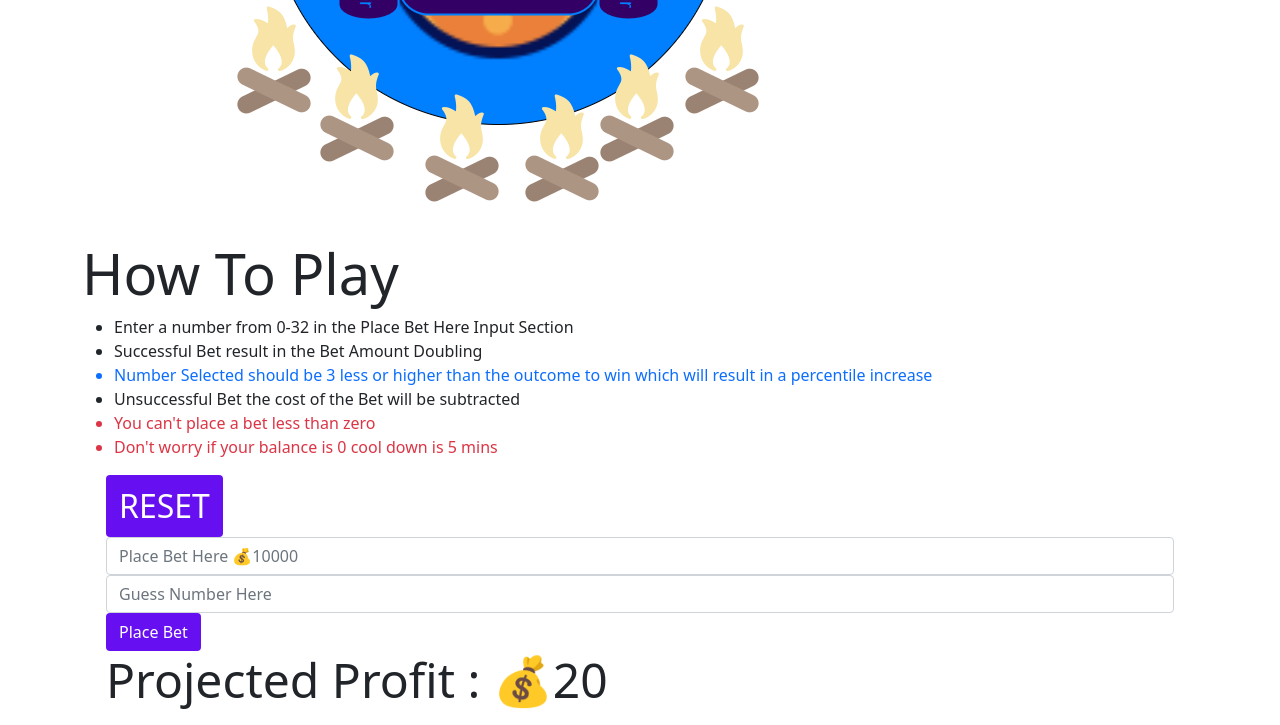
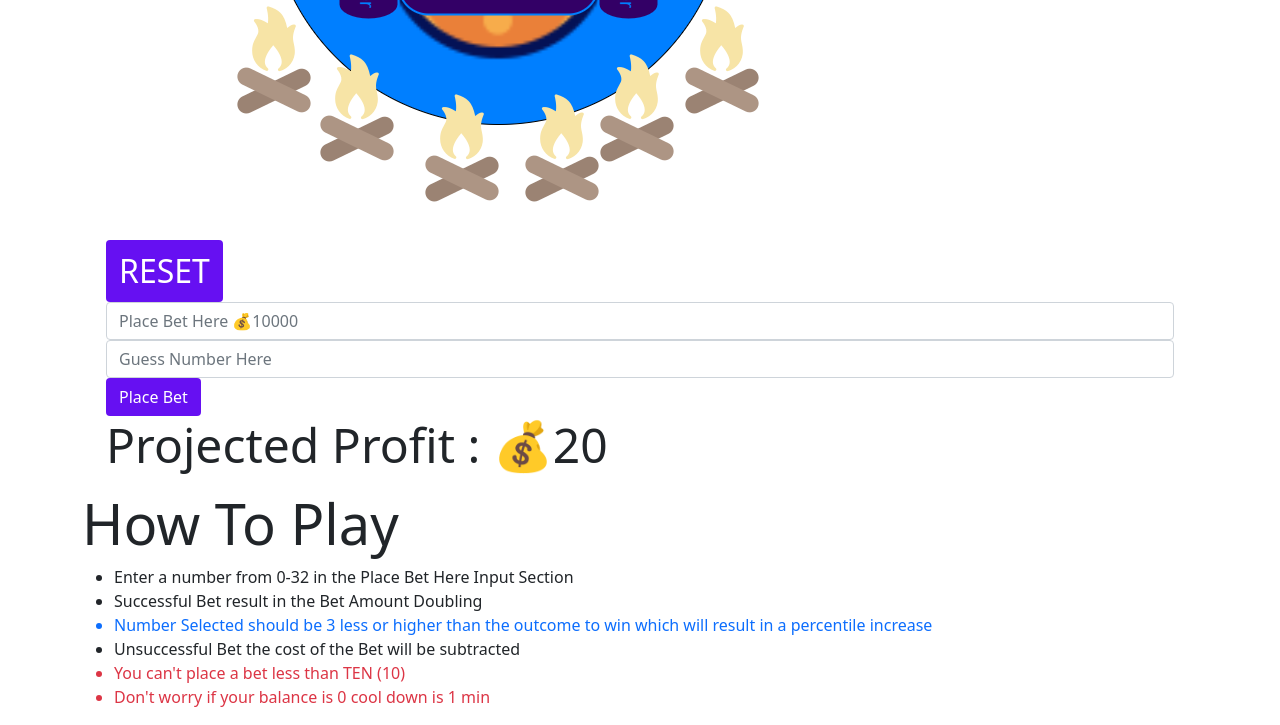
Before and after one commit to shaundiyoung/Gambling, a Flask app: page /landing in a window 1280 px wide. Shown: the part 702-1427 px from the top of the page. Run offline with Flask 2, Linux system fonts and the light colour scheme.

Commit message:
Swapped the Position of How to Play and Betting Options

```diff
--- a/static/js/index.js
+++ b/static/js/index.js
@@ -24,3 +24,9 @@ function randomNum(){
 function initiallizeCount(){
     finishDate = startDate+1;
 }
+
+
+function submitVal(){
+    let guessnum = guess.value;
+    console.log(guessnum);
+}
--- a/templates/index.html
+++ b/templates/index.html
@@ -59,7 +59,21 @@
                 </audio>
                 <!-- <img class="w-100 h-80" src="{{ url_for('static', filename='images/GamblingPot.png') }}" alt=""> -->
             </div>
-            <div class="col container">
+            <div class="col container">                <div>
+                  <div class="container">
+                <button onclick="randomNum()" class="btn purple" style="font-size: 2rem;">
+                  RESET
+                </button>
+                  <input class="form-control" type="number" name="val" id="val" max="1000000000000" min="10" placeholder="Place Bet Here &#128176;10000">
+                  <input class="form-control" type="number" name="guess" id="guess" min="0" max="32" placeholder="Guess Number Here">
+                  <button class="btn purple" onclick="submitVal()">
+                    Place Bet
+                  </button>
+                  <div>
+                    <p class="display-5">Projected Profit : <span> &#128176;</span><span id="Profit">20</span></p>
+                  </div>
+                </div>
+                </div>
               <h5 class="display-4">How To Play</h5>
               <div>
                 <ul>
@@ -67,26 +81,12 @@
                   <li>Successful Bet result in the Bet Amount Doubling</li>
                   <li class="text-primary">Number Selected should be 3 less or higher than the outcome to win which will result in a percentile increase</li>
                   <li>Unsuccessful Bet the cost of the Bet will be subtracted</li>
-                  <li class="text-danger"> You can't place a bet less than zero </li>
-                  <li class="text-danger"> Don't worry if your balance is 0 cool down is 5 mins</li>
+                  <li class="text-danger"> You can't place a bet less than TEN (10) </li>
+                  <li class="text-danger"> Don't worry if your balance is 0 cool down is 1 min</li>
                 </ul>
                 </div>
 
-                <div>
-                  <div class="container">
-                <button onclick="randomNum()" class="btn purple" style="font-size: 2rem;">
-                  RESET
-                </button>
-                  <input class="form-control" type="number" name="val" id="val" max="1000000000000" min="10" placeholder="Place Bet Here &#128176;10000">
-                  <input class="form-control" type="number" name="guess" id="guess" min="0" max="32" placeholder="Guess Number Here">
-                  <button class="btn purple">
-                    Place Bet
-                  </button>
-                  <div>
-                    <p class="display-5">Projected Profit : <span> &#128176;</span><span id="Profit">20</span></p>
-                  </div>
-                </div>
-                </div>
+
 
               </div>
             </div>
```
